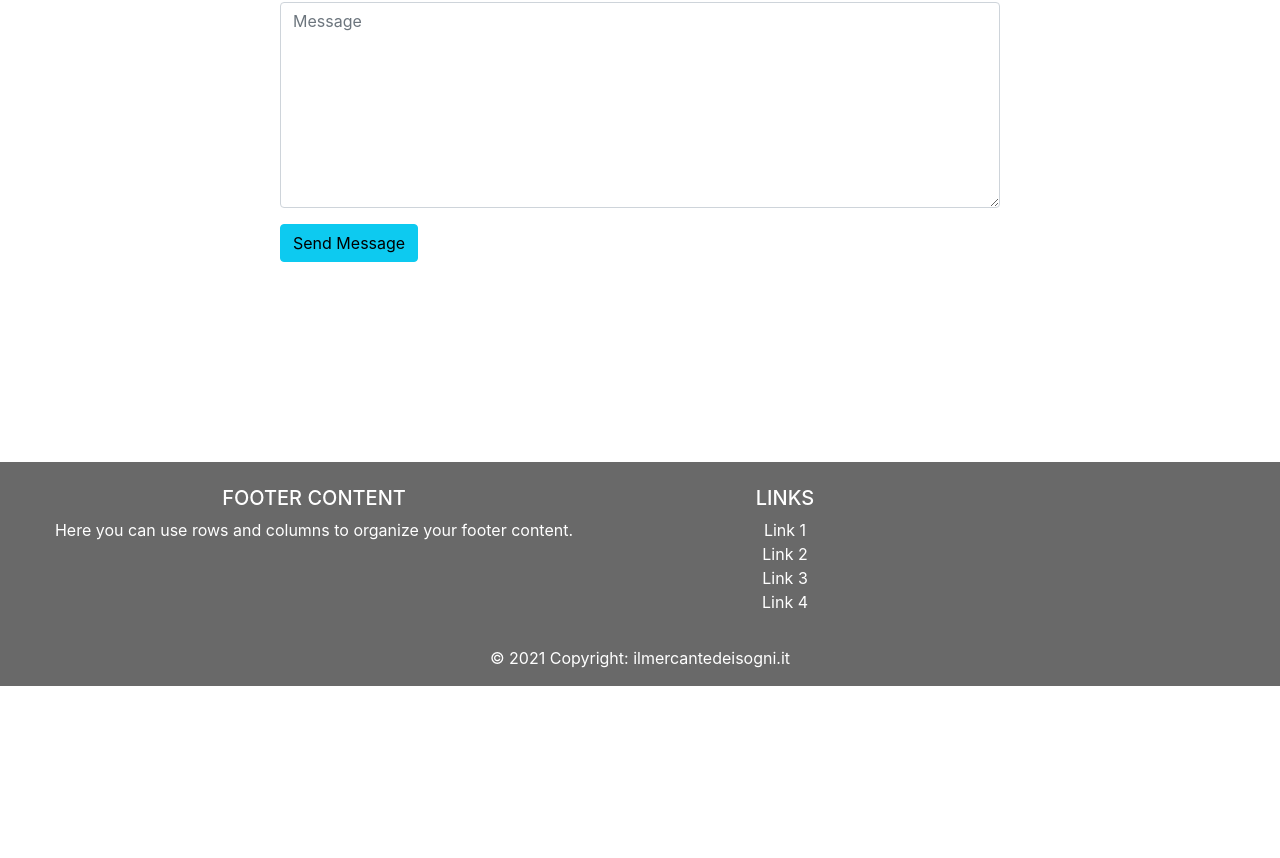
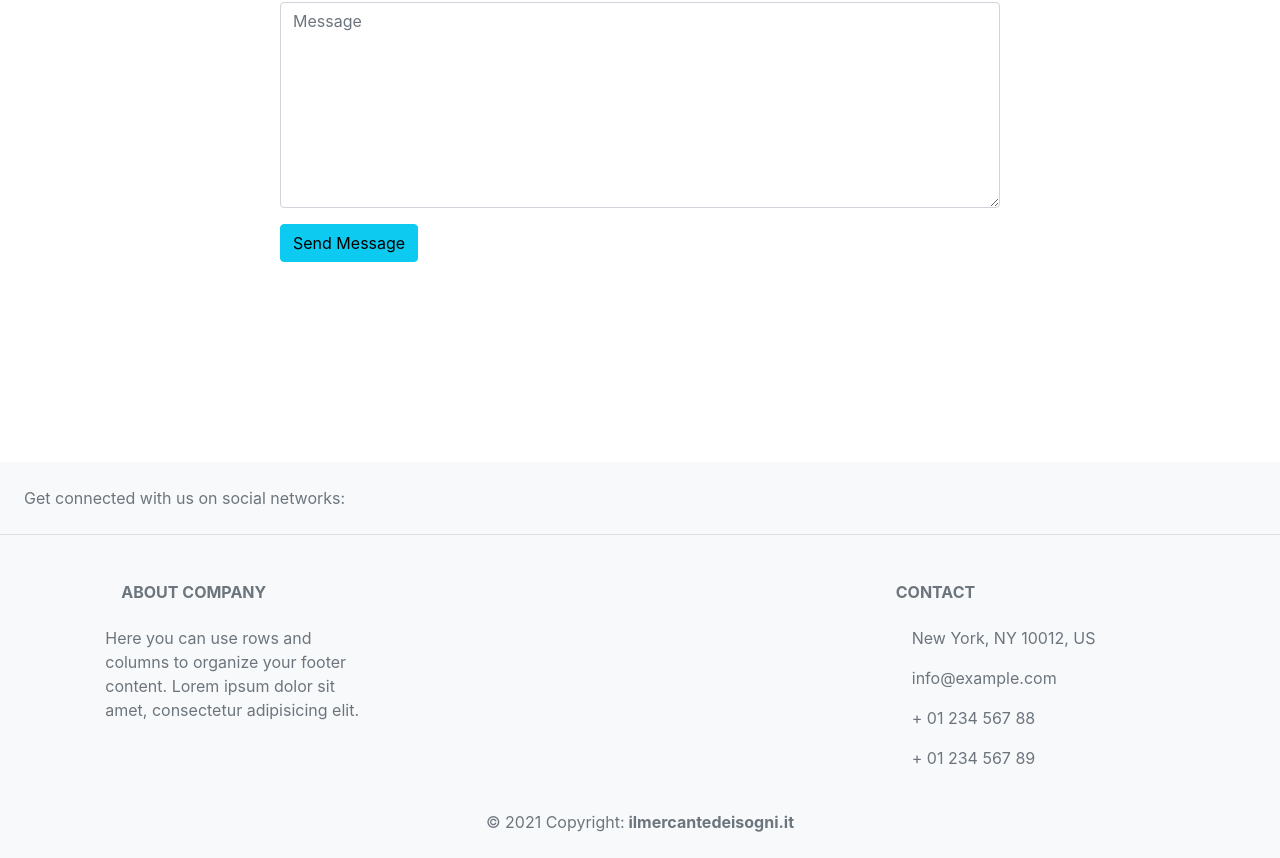
Before and after one commit to flaviocp90/ilmercantedeisogni, a React (Create React App) app: page / in a window 1280 px wide. Shown: the part 1192-2050 px from the top of the page. Before the commit the page ends 1878 px from the top, so only its background shows below. Built offline with nearby package versions, Linux system fonts and the light colour scheme.

Commit message:
modify footer component

```diff
--- a/src/components/home-footer.jsx
+++ b/src/components/home-footer.jsx
@@ -3,32 +3,52 @@
 
 const Homefooter = () => {
     return (
-<footer className="page-footer font-small blue pt-4">
-    <div className="container-fluid text-center text-md-left">
-        <div className="row">
-            <div className="col-md-6 mt-md-0 mt-3">
-                <h5 className="text-uppercase">Footer Content</h5>
-                <p>Here you can use rows and columns to organize your footer content.</p>
-            </div>
-
-            <hr className="clearfix w-100 d-md-none pb-0"/>
-
-            <div className="col-md-3 mb-md-0 mb-3">
-                <h5 className="text-uppercase">Links</h5>
-                <ul className="list-unstyled">
-                    <li><a href="#!">Link 1</a></li>
-                    <li><a href="#!">Link 2</a></li>
-                    <li><a href="#!">Link 3</a></li>
-                    <li><a href="#!">Link 4</a></li>
-                </ul>
-            </div>
-        </div>
+<footer class="text-center text-lg-start bg-light text-muted">
+  <section
+    class="d-flex justify-content-center justify-content-lg-between p-4 border-bottom"
+  >
+    <div class="me-5 flex justify-content-center">
+      <span>Get connected with us on social networks:</span>
     </div>
 
-    <div className="footer-copyright text-center py-3">© 2021 Copyright:
-        <a href="https://mdbootstrap.com/"> ilmercantedeisogni.it</a>
+  </section>
+  <section class="">
+    <div class="container text-center text-md-start mt-5">
+      <div class="row mt-3">
+        <div class="col-md-3 col-lg-4 col-xl-3 mx-auto mb-4">
+          <h6 class="text-uppercase fw-bold mb-4">
+            <i class="fas fa-gem me-3"></i>About company
+          </h6>
+          <p>
+            Here you can use rows and columns to organize your footer content. Lorem ipsum
+            dolor sit amet, consectetur adipisicing elit.
+          </p>
+        </div>
+        <div class="col-md-2 col-lg-2 col-xl-2 mx-auto mb-4">
+
+        </div>
+        <div class="col-md-3 col-lg-2 col-xl-2 mx-auto mb-4">
+        </div>
+        <div class="col-md-4 col-lg-3 col-xl-3 mx-auto mb-md-0 mb-4">
+          <h6 class="text-uppercase fw-bold mb-4">
+            Contact
+          </h6>
+          <p><i class="fas fa-home me-3"></i> New York, NY 10012, US</p>
+          <p>
+            <i class="fas fa-envelope me-3"></i>
+            info@example.com
+          </p>
+          <p><i class="fas fa-phone me-3"></i> + 01 234 567 88</p>
+          <p><i class="fas fa-print me-3"></i> + 01 234 567 89</p>
+        </div>
+      </div>
     </div>
+  </section>
 
+  <div class="text-center p-4">
+    © 2021 Copyright:
+    <a class="text-reset fw-bold" href="https://mdbootstrap.com/"> ilmercantedeisogni.it</a>
+  </div>
 </footer>
     );
 }
```
